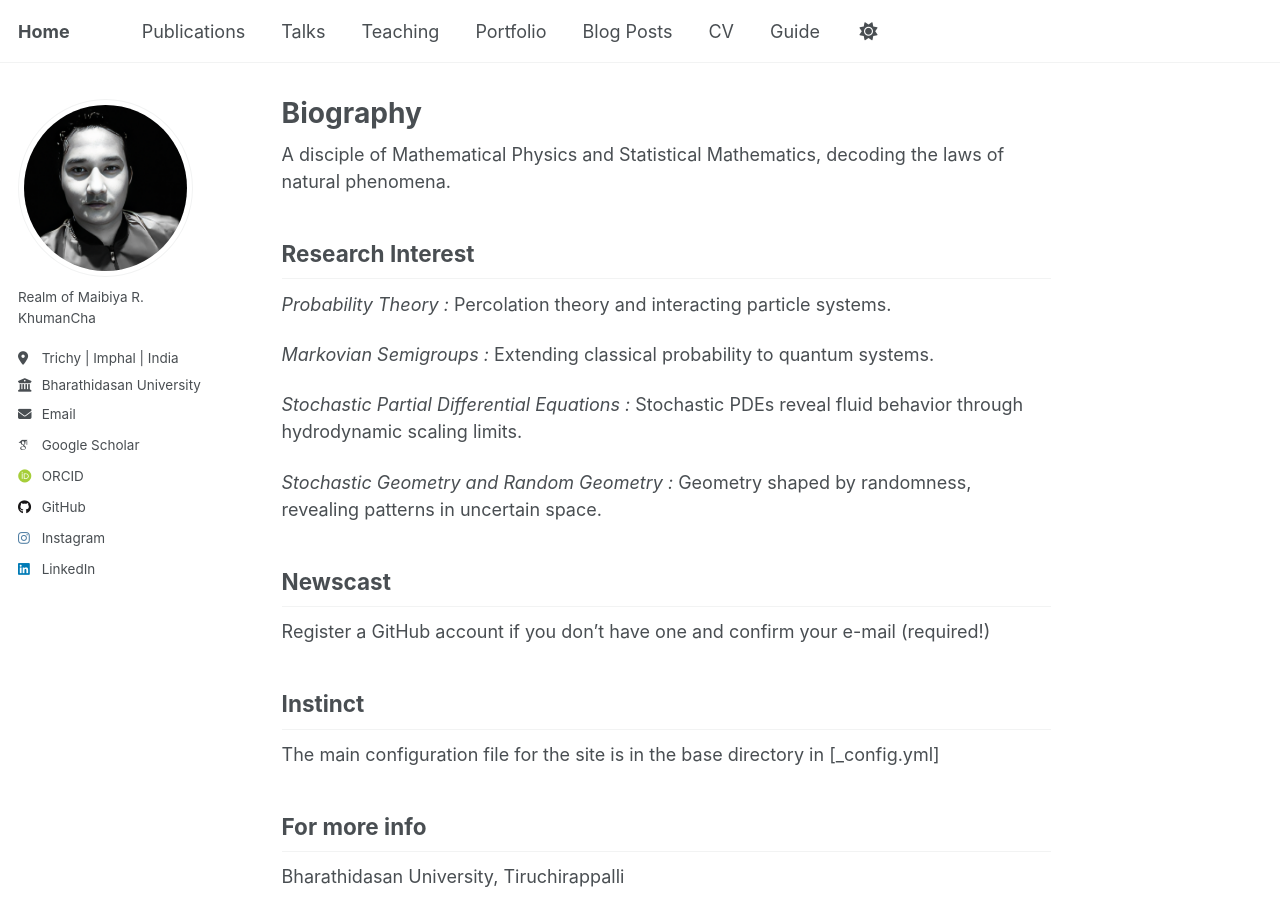
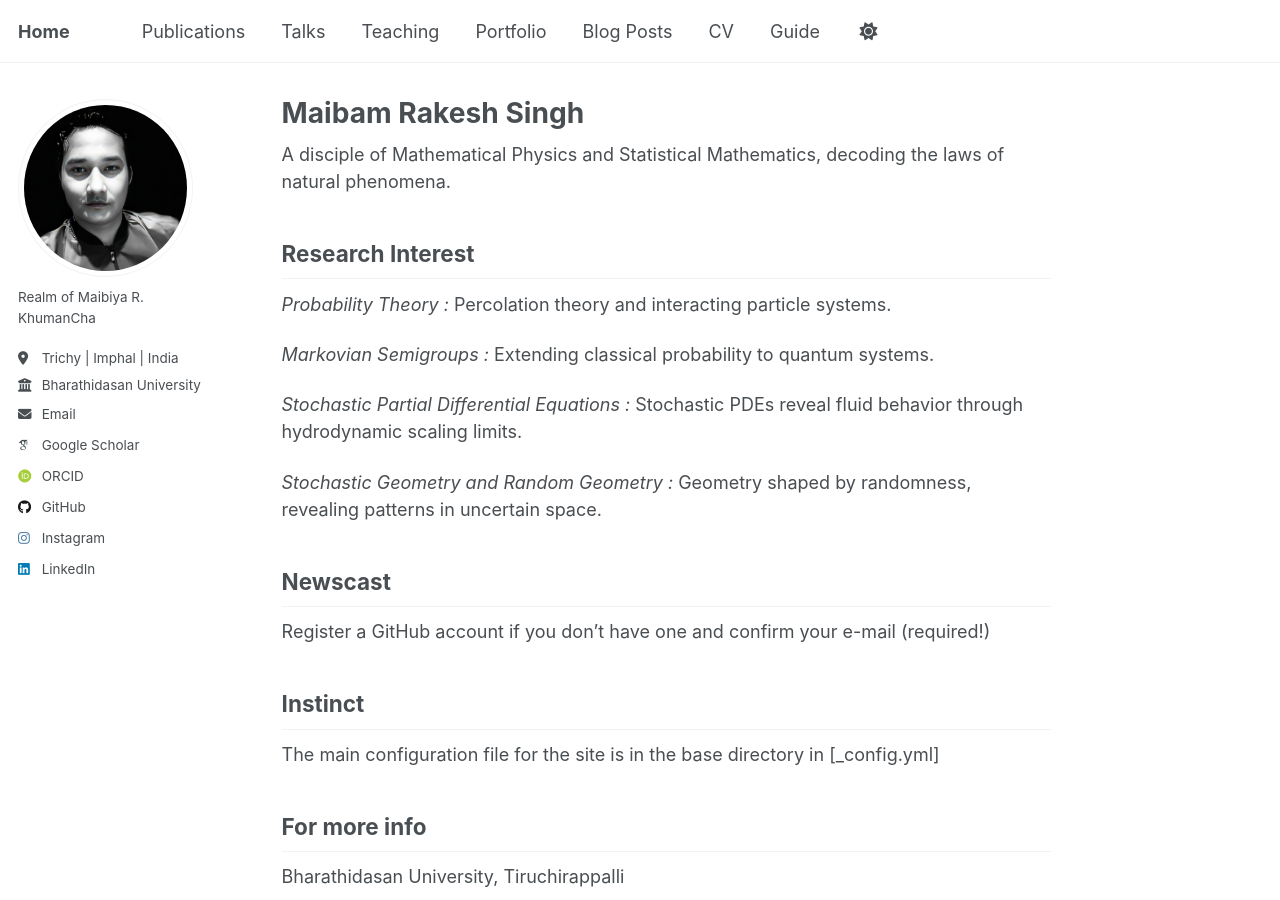
Before and after one commit to maibamrakeshsingh/rakeshmai.github.io, a Jekyll site: the page built from _pages/about.md, in a window 1280 px wide and 900 px high. Built offline with Jekyll 4.4.1, drawn with Linux system fonts in a browser that asks for light colours; some web fonts are replaced; a script that is not in the unit is left out.

Commit message:
Update about.md

```diff
--- a/_pages/about.md
+++ b/_pages/about.md
@@ -1,6 +1,6 @@
 ---
 permalink: /
-title: "Biography"
+title: "Maibam Rakesh Singh"
 author_profile: true
 redirect_from:
   - /about/
```
